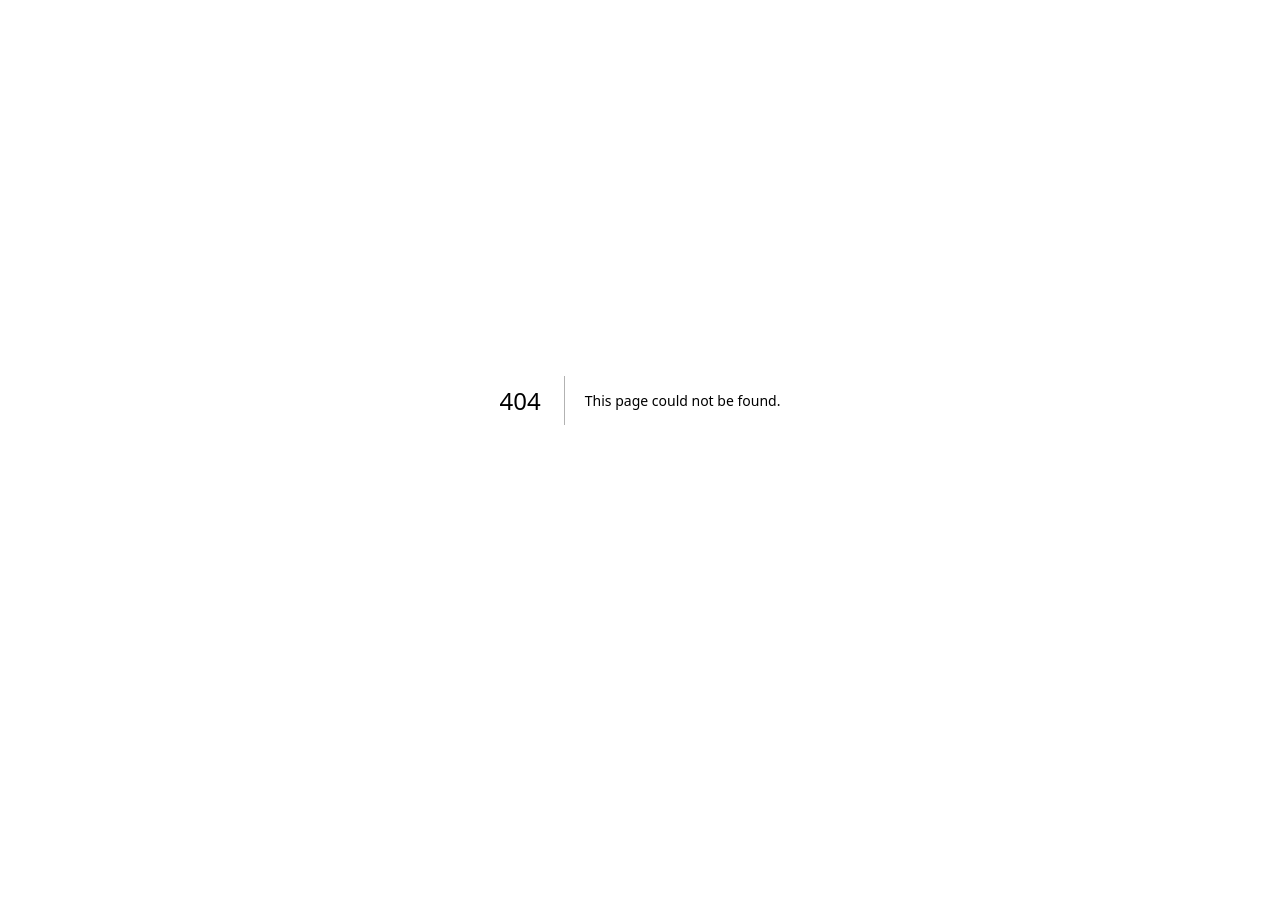
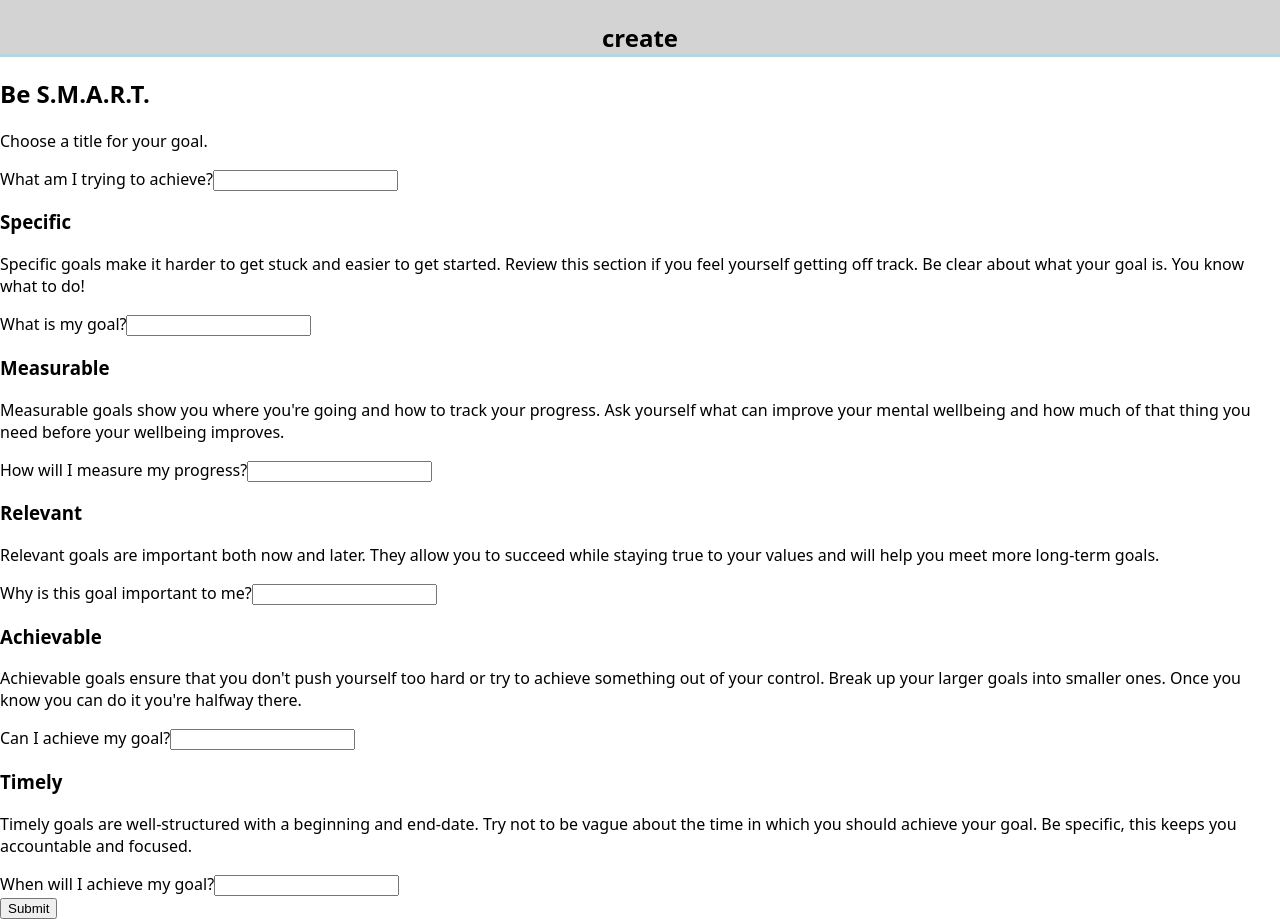
Before and after one commit to CorneliusMoe/Capstone-Cornelius, a Next.js app: page /formpage in a window 1280 px wide. Before the commit this address had no page. Before the commit the page ends 800 px from the top, so only its background shows below. Built offline with nearby package versions, Linux system fonts and the light colour scheme.

Commit message:
add form component, formpage and minor styling

```diff
--- /dev/null
+++ b/components/Form/index.js
@@ -0,0 +1,64 @@
+export default function Form() {
+  return (
+    <form>
+      <h2>Be S.M.A.R.T.</h2>
+      <div>
+        <p>Choose a title for your goal.</p>
+        <label htmlFor="smart">What am I trying to achieve?</label>
+        <input type="text" id="smart" />
+      </div>
+      <div>
+        <h3>Specific</h3>
+        <p>
+          Specific goals make it harder to get stuck and easier to get started.
+          Review this section if you feel yourself getting off track. Be clear
+          about what your goal is. You know what to do!
+        </p>
+        <label htmlFor="specific">What is my goal?</label>
+        <input type="text" id="specific" />
+      </div>
+      <div>
+        <h3>Measurable</h3>
+        <p>
+          Measurable goals show you where you&apos;re going and how to track
+          your progress. Ask yourself what can improve your mental wellbeing and
+          how much of that thing you need before your wellbeing improves.
+        </p>
+        <label htmlFor="measurable">How will I measure my progress?</label>
+        <input type="text" id="measurable" />
+      </div>
+      <div>
+        <h3>Relevant</h3>
+        <p>
+          Relevant goals are important both now and later. They allow you to
+          succeed while staying true to your values and will help you meet more
+          long-term goals.
+        </p>
+        <label htmlFor="relevant">Why is this goal important to me?</label>
+        <input type="text" id="relevant" />
+      </div>
+      <div>
+        <h3>Achievable</h3>
+        <p>
+          Achievable goals ensure that you don&apos;t push yourself too hard or
+          try to achieve something out of your control. Break up your larger
+          goals into smaller ones. Once you know you can do it you&apos;re
+          halfway there.
+        </p>
+        <label htmlFor="achievable">Can I achieve my goal?</label>
+        <input type="text" id="achievable" />
+      </div>
+      <div>
+        <h3>Timely</h3>
+        <p>
+          Timely goals are well-structured with a beginning and end-date. Try
+          not to be vague about the time in which you should achieve your goal.
+          Be specific, this keeps you accountable and focused.
+        </p>
+        <label htmlFor="timely">When will I achieve my goal?</label>
+        <input type="text" id="timely" />
+      </div>
+      <button type="submit">Submit</button>
+    </form>
+  );
+}
--- /dev/null
+++ b/components/FormHeader/FormHeader.style.js
@@ -0,0 +1,16 @@
+import { styled } from "styled-components";
+
+export const Header = styled.div`
+  position: sticky;
+  top: 0;
+  padding-top: 1px;
+  z-index: 1;
+  width: 100%;
+  background-color: lightgrey;
+`;
+
+export const Heading = styled.h2`
+  text-align: center;
+  border-bottom: solid;
+  border-color: lightblue;
+`;
--- /dev/null
+++ b/components/FormHeader/index.js
@@ -0,0 +1,9 @@
+import { Header, Heading } from "./FormHeader.style";
+
+export default function FormHeader() {
+  return (
+    <Header>
+      <Heading>{"create"}</Heading>
+    </Header>
+  );
+}
--- a/components/GoalListHeader/index.js
+++ b/components/GoalListHeader/index.js
@@ -1,4 +1,3 @@
-import React from "react";
 import { Header, Heading } from "./GoalListHeader.style";
 
 export default function GoalListHeader() {
--- /dev/null
+++ b/pages/formpage/index.js
@@ -0,0 +1,11 @@
+import Form from "@/components/Form";
+import FormHeader from "@/components/FormHeader";
+
+export default function FormPage() {
+  return (
+    <>
+      <FormHeader />
+      <Form />
+    </>
+  );
+}
--- a/pages/goallist/index.js
+++ b/pages/goallist/index.js
@@ -1,5 +1,5 @@
 import Link from "next/link";
-import GoalCard from "../../components/GoalCard/index";
+import GoalCard from "../../components/GoalCard";
 import GoalListHeader from "@/components/GoalListHeader";
 import { useRouter } from "next/router";
 
--- a/pages/index.js
+++ b/pages/index.js
@@ -5,6 +5,7 @@ export default function HomePage() {
     <div>
       <h1>Homepage Placeholder</h1>
       <Link href="/goallist">my Goals</Link>
+      <Link href="/formpage">Form</Link>
     </div>
   );
 }
```
